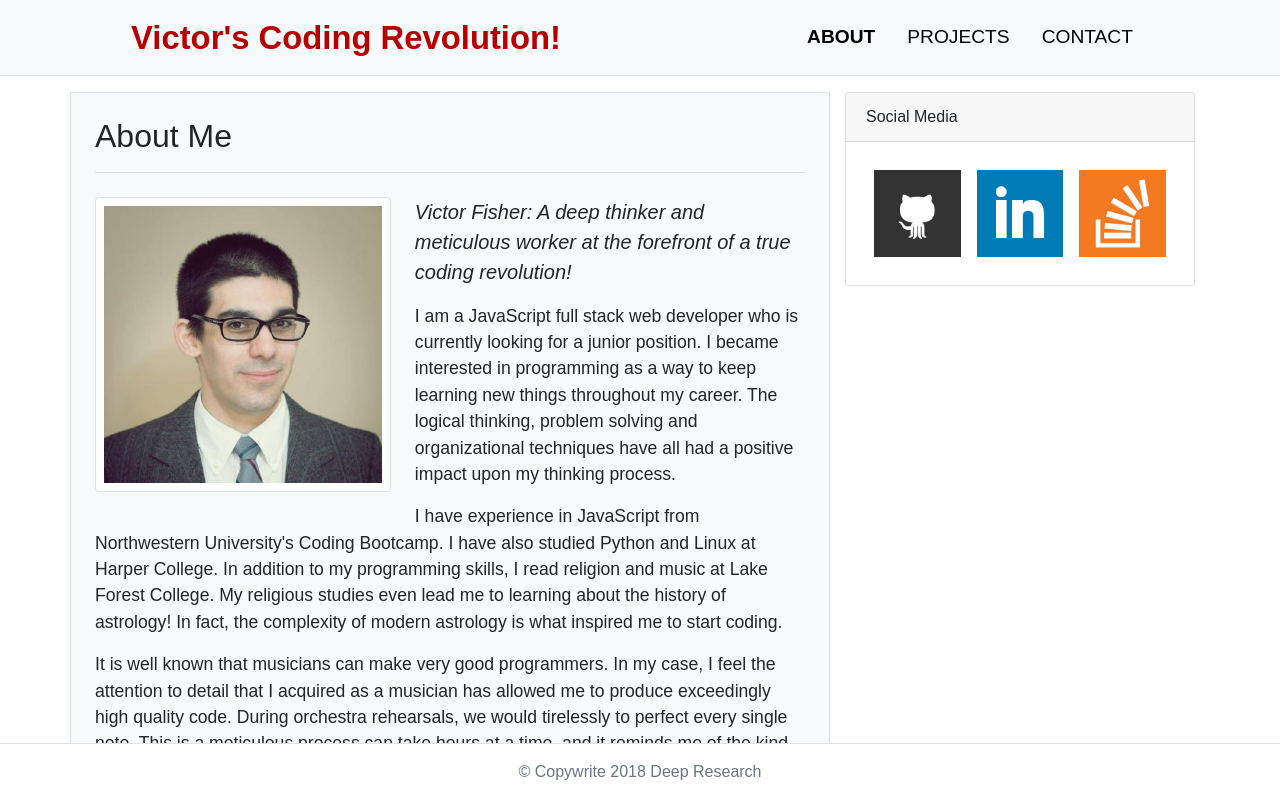
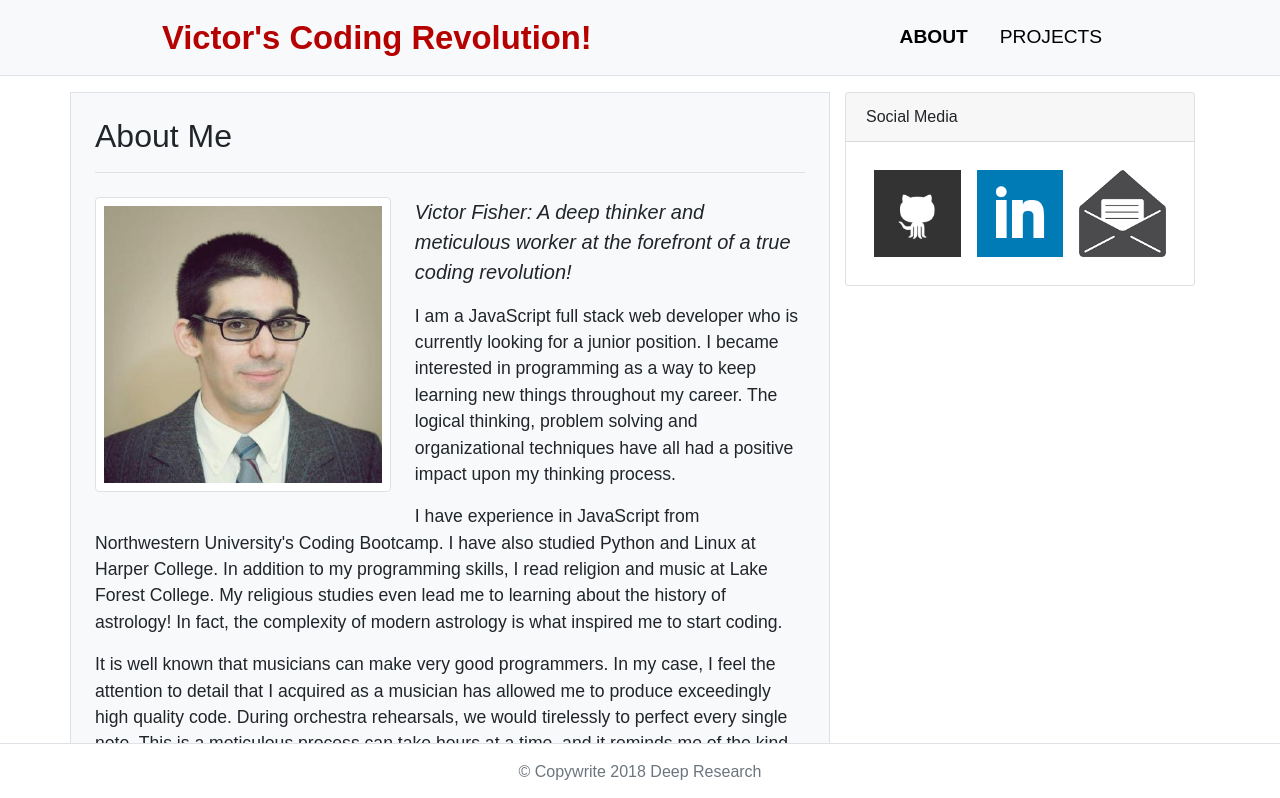
Before and after one commit to deep-research/custom-portfolio, a React (Create React App) app: page /about in a window 1280 px wide. Shown: the top 798 px of the page. Built offline with nearby package versions, Linux system fonts and the light colour scheme.

Commit message:
Email link instead of contact form

```diff
--- a/src/App.js
+++ b/src/App.js
@@ -26,7 +26,7 @@ class App extends Component {
                                         <Redirect to="/about" />) } />
                                     <Route exact path="/about" component={About}/>
                                     <Route exact path="/projects" component={Projects}/>
-                                    <Route exact path="/contact" component={Contact}/>
+                                    {/* <Route exact path="/contact" component={Contact}/> */}
                                     <Route component={NoMatch}/>
                                 </Switch>
                             </div>
--- a/src/components/card/Card.js
+++ b/src/components/card/Card.js
@@ -2,7 +2,7 @@ import React, { Component } from 'react';
 import "./card.css";
 import github from "./images/github.png";
 import linkedIn from "./images/linkedIn.png";
-import stackOverflow from "./images/stackOverflow.png";
+import email from "./images/email.png";
 import ReactTooltip from "react-tooltip";
 
 class Card extends Component {
@@ -29,11 +29,11 @@ class Card extends Component {
                             className="img-fluid socialMedia"
                         />
                     </a>
-                    <a href="https://stackoverflow.com/users/8310067/deep-research"
+                    <a href="mailto:contact@victorscodingrevolution.com"
                         target="_blank" rel="noopener noreferrer"
-                        className="p-2" data-tip="Stack Overflow">
+                        className="p-2" data-tip="Email">
                         <img
-                            src={stackOverflow} alt="Stack Overflow"
+                            src={email} alt="Email"
                             className="img-fluid socialMedia"
                         />
                     </a>
--- a/src/components/navbar/Navbar.js
+++ b/src/components/navbar/Navbar.js
@@ -26,7 +26,7 @@ class Navbar extends Component {
                 <form className="form-inline">
                         <Link className="nav-link" to="/about" style={aboutBold}>ABOUT</Link>
                         <Link className="nav-link" to="/projects" style={projectBold}>PROJECTS</Link>
-                        <Link className="nav-link" to="/contact" style={contactBold}>CONTACT</Link>
+                        {/* <Link className="nav-link" to="/contact" style={contactBold}>CONTACT</Link> */}
                 </form>
             </nav>
         );
--- a/src/pages/about/about.css
+++ b/src/pages/about/about.css
@@ -5,3 +5,7 @@
 .quote {
     font-style: italic;
 }
+
+#email {
+    text-align: center;
+}
```
Also changed, not shown: src/pages/about/About.js (+6 -3 lines), src/components/card/images/email.png (added).
